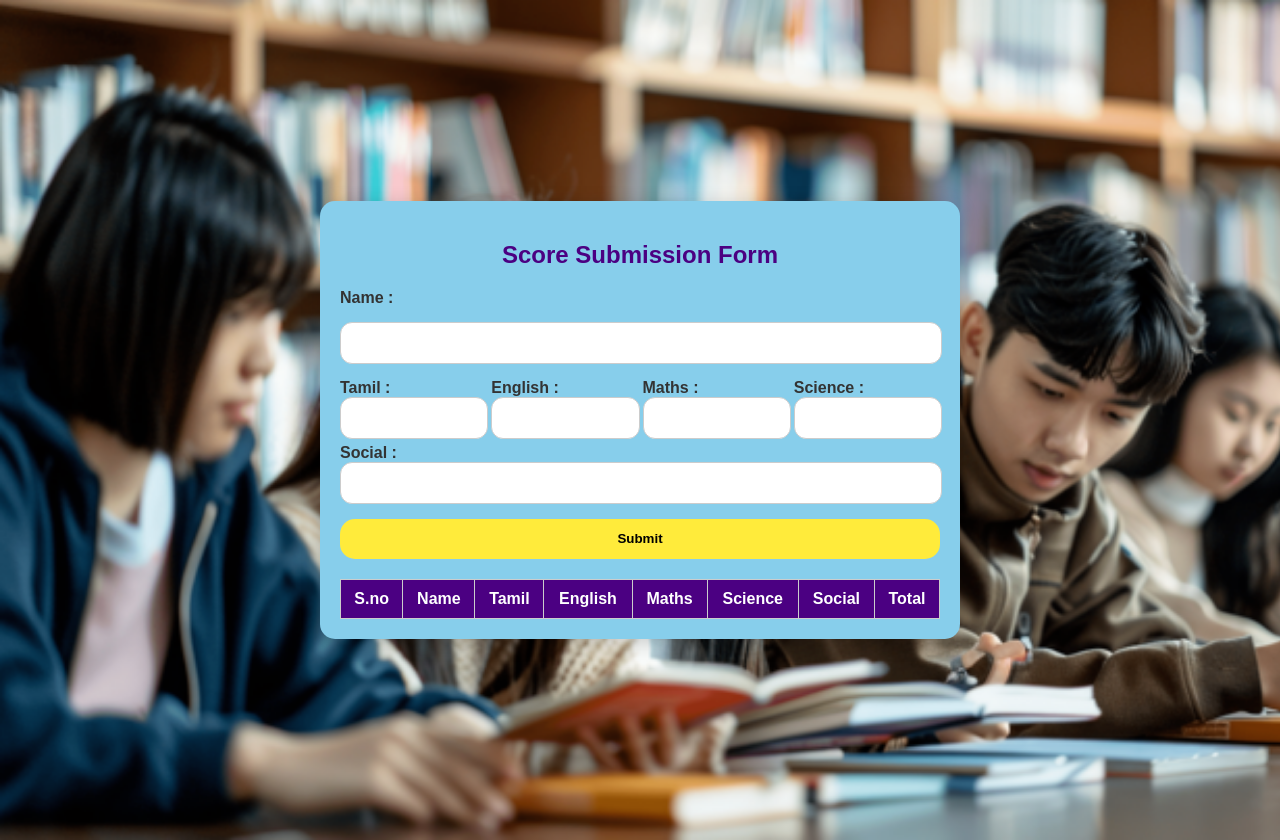
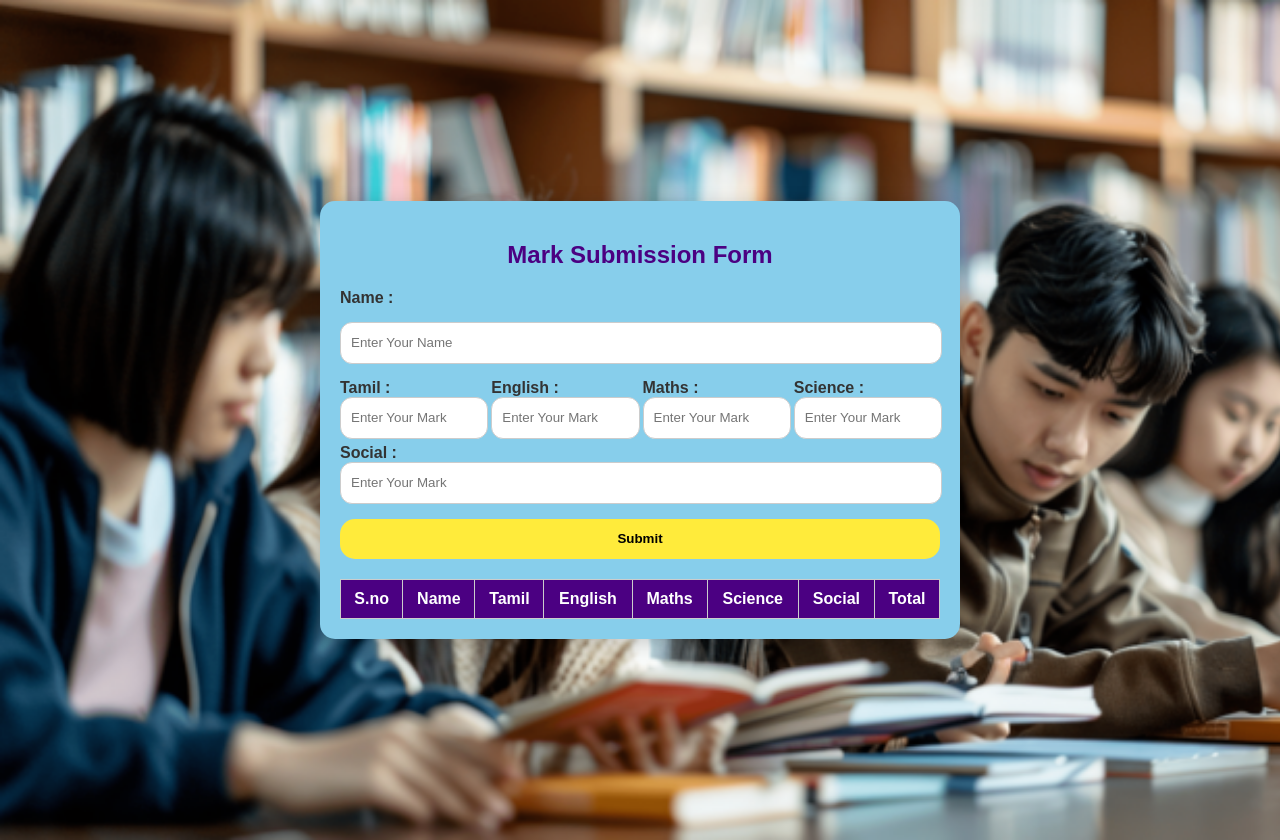
Before and after one commit to sanjay003R/studentmark, a plain HTML site: page index.html in a window 1280 px wide. Drawn offline with Linux system fonts and the light colour scheme.

Commit message:
Update index.html

```diff
--- a/index.html
+++ b/index.html
@@ -4,7 +4,7 @@
 <head>
     <meta charset="utf-8">
     <meta name="viewport" content="width=device-width, initial-scale=1">
-    <title>Score Submission</title>
+    <title>Mark Submission</title>
     <style>
         body {
             font-family: Arial, sans-serif;
@@ -42,7 +42,7 @@
         }
         input[type="text"],
         input[type="number"] {
-            width: calc(100% - 20px); /* Adjusting width to fit the padding */
+            width: calc(100% - 20px);
             height: 40px;
             border: 1px solid #ccc;
             border-radius: 12px;
@@ -50,7 +50,7 @@
             transition: background-color 0.3s, border-color 0.3s;
         }
         input:focus {
-            background-color: #e0ffff;
+            background-color: lightgrey;
             outline: none;
             border-color: #4b0082;
         }
@@ -155,30 +155,30 @@
         let container = document.createElement("div");
         container.className = 'container';
         container.innerHTML = `
-            <h2>Score Submission Form</h2>
+            <h2>Mark Submission Form</h2>
             <form id="scoreForm" onsubmit="show(event)">
                 <label>Name :</label>
-                <input type="text" id="name" required>
+                <input type="text" id="name" placeholder="Enter Your Name" required>
                 <div style="display: flex; flex-wrap: wrap; gap: 5px;">
                     <div style="flex: 1; min-width: 120px;">
                         <label>Tamil :</label>
-                        <input type="number" id="tamil" required>
+                        <input type="number" id="tamil" maxlength="3" placeholder="Enter Your Mark" required>
                     </div>
                     <div style="flex: 1; min-width: 120px;">
                         <label>English :</label>
-                        <input type="number" id="english" required>
+                        <input type="number" id="english"  placeholder="Enter Your Mark" required>
                     </div>
                     <div style="flex: 1; min-width: 120px;">
                         <label>Maths :</label>
-                        <input type="number" id="maths" required>
+                        <input type="number" id="maths"  placeholder="Enter Your Mark" required>
                     </div>
                     <div style="flex: 1; min-width: 120px;">
                         <label>Science :</label>
-                        <input type="number" id="science" required>
+                        <input type="number" id="science"  placeholder="Enter Your Mark" required>
                     </div>
                     <div style="flex: 1; min-width: 120px;">
                         <label>Social :</label>
-                        <input type="number" id="social" required>
+                        <input type="number" id="social"  placeholder="Enter Your Mark" required>
                     </div>
                 </div>
                 <button type="submit">Submit</button>
```
